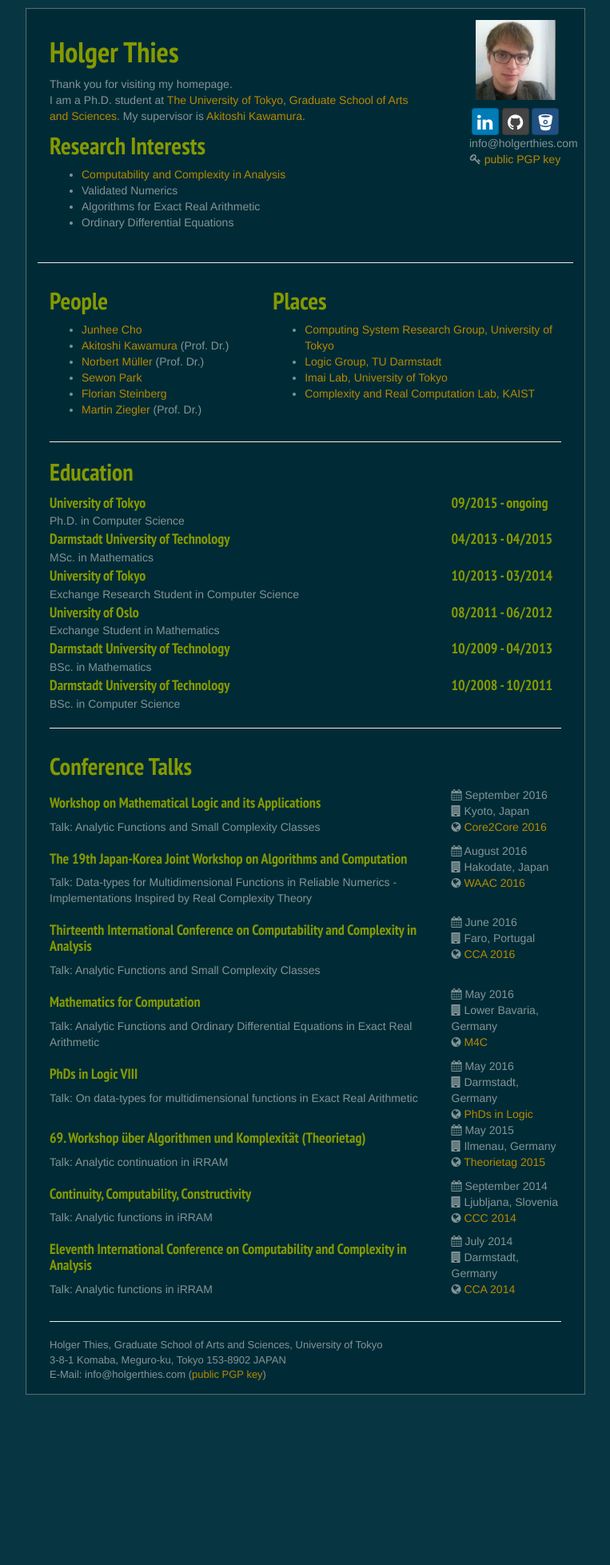
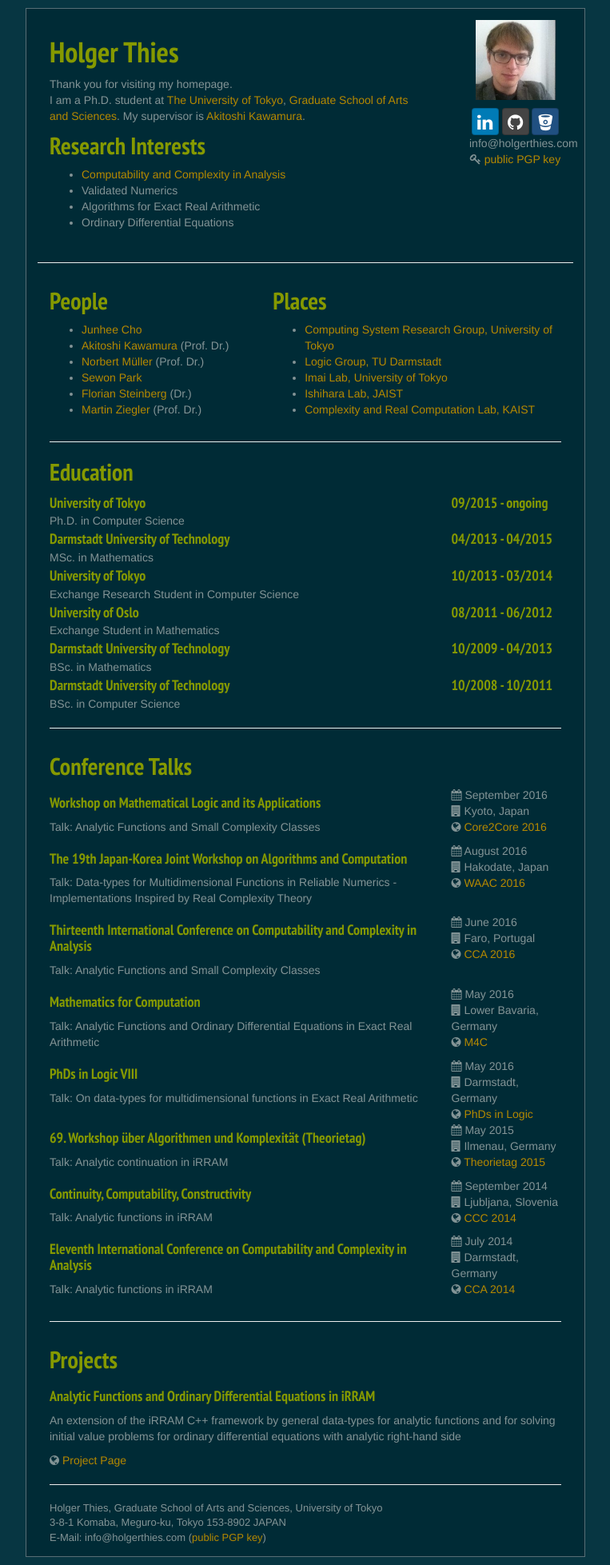
Before and after one commit to holgerthies/holgerthies.github.io, a Jekyll site: the page built from index.html, in a window 1280 px wide. Shown: the whole page at 80% size, without its empty margins (258-1021 px from the left). Built offline with Jekyll 4.4.1, drawn with Linux system fonts in a browser that asks for light colours; nearby versions of some CDN libraries; before the commit the page ends 1754 px from its top, so only the background shows below that.

Commit message:
Added project section

```diff
--- /dev/null
+++ b/_data/projects.yml
@@ -0,0 +1,3 @@
+- title: "Analytic Functions and Ordinary Differential Equations in iRRAM"
+  description: "An extension of the iRRAM C++ framework by general data-types for analytic functions and for solving initial value problems for ordinary differential equations with analytic right-hand side"
+  url: "https://github.com/holgerthies/iRRAM-analytic"
--- a/_includes/conferences.html
+++ b/_includes/conferences.html
@@ -14,3 +14,6 @@
   <i class="fa fa-globe"></i> <a href="{{conference.href}}">{{conference.abbr}}</a>
 </div>
 {% endfor %}
+<div class="col-sm-12">
+<hr/>
+</div>
--- /dev/null
+++ b/_includes/projects.html
@@ -0,0 +1,14 @@
+<div class="col-sm-12">
+  <h2>Projects</h2>
+</div>
+{% for project in site.data.projects %}
+<div class="col-sm-12">
+  <h4>{{project.title}}</h4>
+  <p>
+    {{project.description}}
+  </p>
+</div>
+<div class="col-sm-12">
+  <i class="fa fa-globe"></i> <a href="{{conference.href}}">Project Page</a>
+</div>
+{% endfor %}
--- a/_includes/social.html
+++ b/_includes/social.html
@@ -8,6 +8,6 @@
   <a class="btn btn-social-icon btn-bitbucket" href="https://bitbucket.org/holgerthies" title="BitBucket">
     <i class="fa fa-bitbucket"></i>
   </a><br/>
-  </i>info<em>&#64;</em>holgerthies<em>&#46;</em>com<br/>
+  info<em>&#64;</em>holgerthies<em>&#46;</em>com<br/>
   <i class="fa fa-key" aria-hidden="true"></i> <a href="pgp.asc">public PGP key</a>
 </div>
--- a/_layouts/default.html
+++ b/_layouts/default.html
@@ -6,12 +6,15 @@
     <meta name="viewport" content="width=device-width, initial-scale=1">
     <meta name="description" content="{{page.description}}">
     <meta name="author" content="Holger Thies">
-    <title>{{page.title}}</title>
+    <title>{{site.title}}</title>
     <link rel="stylesheet" href="https://maxcdn.bootstrapcdn.com/bootstrap/3.2.0/css/bootstrap.min.css">
     <link rel="stylesheet" href="css/bootstrap-social.css">
     <link rel="stylesheet" href="//maxcdn.bootstrapcdn.com/font-awesome/4.3.0/css/font-awesome.min.css">
     <script src="https://ajax.googleapis.com/ajax/libs/jquery/1.11.1/jquery.min.js"></script>
     <script src="http://maxcdn.bootstrapcdn.com/bootstrap/3.2.0/js/bootstrap.min.js"></script>
+    <script type="text/javascript"
+            src="http://cdn.mathjax.org/mathjax/latest/MathJax.js?config=TeX-AMS-MML_HTMLorMML">
+    </script>
     <link rel="stylesheet" href="css/style2.css">
     <script>
       (function(i,s,o,g,r,a,m){i['GoogleAnalyticsObject']=r;i[r]=i[r]||function(){
--- a/index.html
+++ b/index.html
@@ -7,7 +7,7 @@ layout: default
             <h1>Holger Thies</h1>
             Thank you for visiting my homepage. <br/>
             I am a Ph.D. student at <a href="http://www.u-tokyo.ac.jp">The University of Tokyo</a>, <a href="http://www.c.u-tokyo.ac.jp">Graduate School of Arts and Sciences</a>.
-            My supervisor is <a href="http://www.graco.c.u-tokyo.ac.jp/~kawamura/">Akitoshi Kawamura</a>.</br>
+            My supervisor is <a href="http://www.graco.c.u-tokyo.ac.jp/~kawamura/">Akitoshi Kawamura</a>.
             <h2>Research Interests</h2>
             <ul>
                 <li><a href="http://cca-net.de/">Computability and Complexity in Analysis</a></li>
@@ -33,7 +33,7 @@ layout: default
                         <li><a href="http://www.graco.c.u-tokyo.ac.jp/~kawamura/">Akitoshi Kawamura</a> (Prof. Dr.)</li>
                         <li><a href="http://www.uni-trier.de/?id=3591">Norbert Müller</a> (Prof. Dr.) </li>
                         <li><a href="http://forsythia.kr/">Sewon Park</a></li>
-                        <li><a href="http://www.mathematik.tu-darmstadt.de/~steinberg">Florian Steinberg</a></li>
+                        <li><a href="http://www.mathematik.tu-darmstadt.de/~steinberg">Florian Steinberg</a> (Dr.)</li>
                         <li><a href="http://m.zie.de">Martin Ziegler</a> (Prof. Dr.)</li>
                     </ul>
                 </div>
@@ -43,8 +43,10 @@ layout: default
                         <li><a href="http://www.graco.c.u-tokyo.ac.jp/">Computing System Research Group, University of Tokyo</a></li>
                         <li><a href="http://www3.mathematik.tu-darmstadt.de/en/ags/ag-logik/arbeitsgruppe-logik.html">Logic Group, TU Darmstadt</a></li>
                         <li><a href="http://www-imai.is.s.u-tokyo.ac.jp/">Imai Lab, University of Tokyo</a></li>
+                        <li><a href="http://www.jaist.ac.jp/is/labs/ishihara-lab/www/english/index.html">Ishihara Lab, JAIST</a></li>
                         <li><a href="http://complexity.kaist.ac.kr/lab.htm">Complexity and Real Computation Lab, KAIST</a></li>
                     </ul>
                 </div>
 {% include education.html  %}
 {% include conferences.html  %}
+{% include projects.html  %}
```
